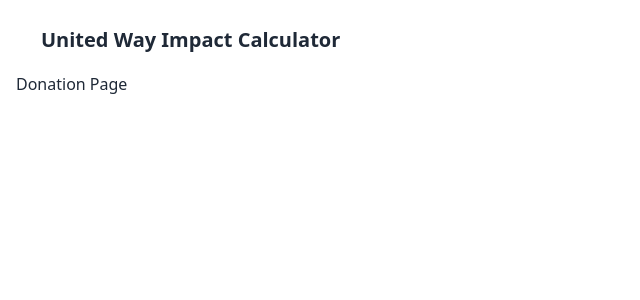
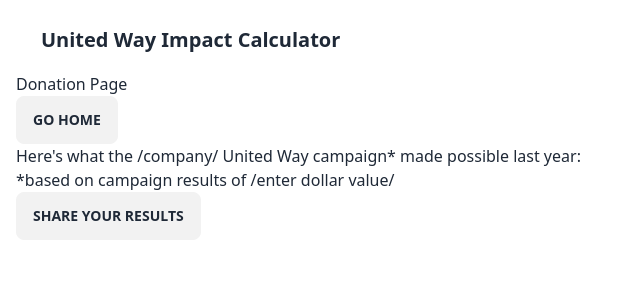
Before and after one commit to rice-apps/united-way, a React (Vite) app: page /donation in a window 1280 px wide. Shown: the top 300 px of the page, without its empty margins (0-640 px from the left). Built offline with nearby package versions, Linux system fonts and the light colour scheme.

Commit message:
basic buttons

```diff
--- a/src/pages/Donation/Donation.tsx
+++ b/src/pages/Donation/Donation.tsx
@@ -1,7 +1,31 @@
 function Donation() {
+  const goHome = () => {
+    window.location.href = '/';
+  };
+
+  const shareResults = () => {
+    window.location.href = '/';
+  };
+
+  const company = () => {
+  }
+
     return (
       <>
         <a className=" normal-case text-m">Donation Page</a>
+        <div></div>
+        <button className="btn" onClick={goHome}>GO HOME</button>
+        <div></div>
+
+        Here's what the /company/ United Way campaign* made possible last year:
+        <div>
+          *based on campaign results of /enter dollar value/
+        </div>
+
+        <div></div>
+
+        <button className="btn" onClick={shareResults}>SHARE YOUR RESULTS</button>
+
       </>
     );
   }
```
